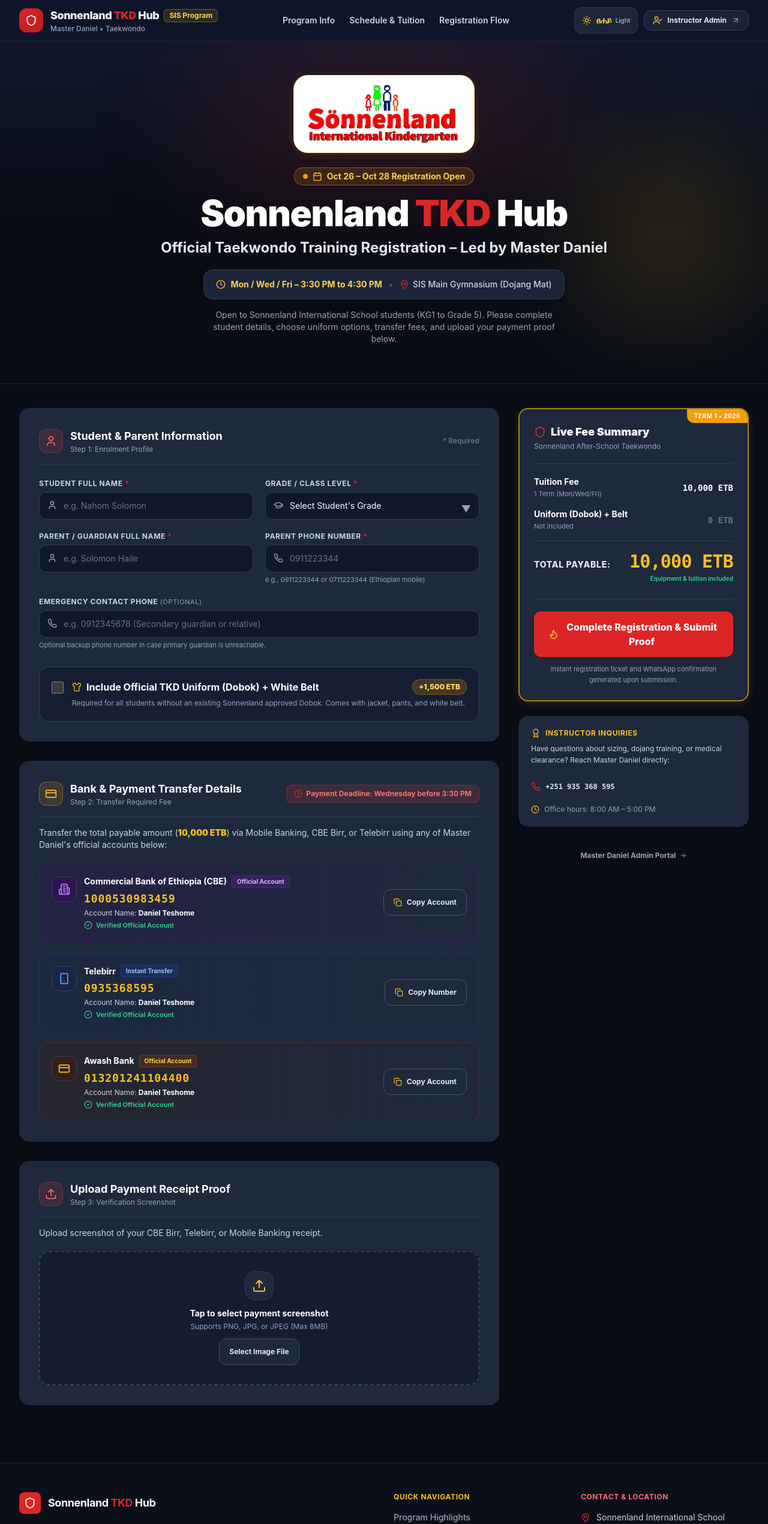
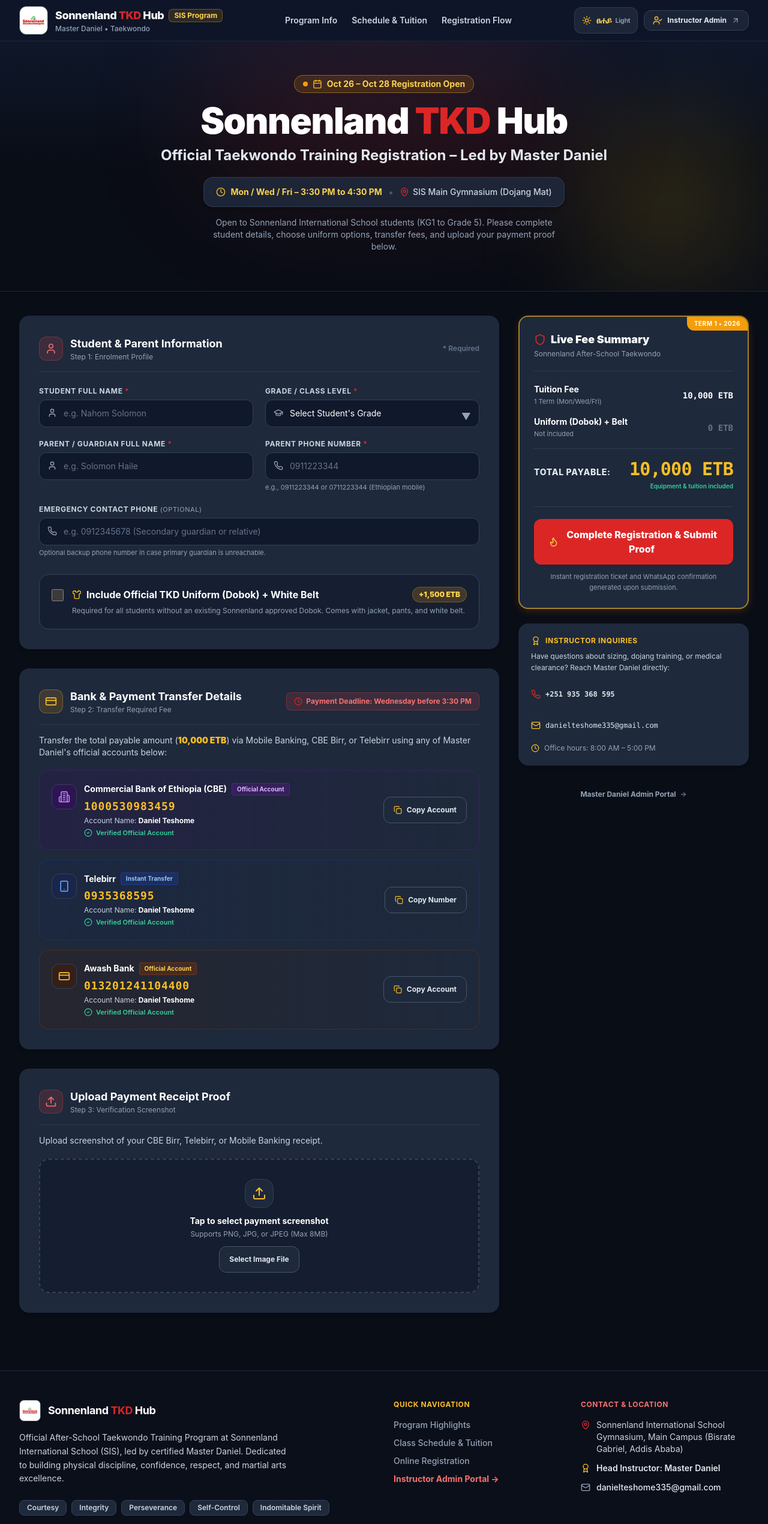
Before and after one commit to danitdk/sonnenland-tkd-hub, a Next.js app: page / in a window 1280 px wide. Shown: the top 2540 px of the page at 60% size. Built offline with nearby package versions, Linux system fonts and the light colour scheme.

Commit message:
feat: add Light and Dark mode theme toggle (sun & moon switcher)

```diff
--- a/src/app/admin/page.js
+++ b/src/app/admin/page.js
@@ -684,9 +684,18 @@
 
             <div className="h-5 w-[1px] bg-slate-200 dark:bg-slate-700 hidden sm:block" />
 
-            <div className="flex items-center gap-2">
-              <div className="flex h-9 w-9 items-center justify-center rounded-xl bg-crimson text-white shadow-sm shrink-0">
-                <Shield className="h-5 w-5" />
+            <div className="flex items-center gap-2.5">
+              <div className="flex h-10 w-10 items-center justify-center rounded-xl bg-white p-1 border border-slate-200 dark:border-slate-700 shadow-sm shrink-0 overflow-hidden">
+                {/* eslint-disable-next-line @next/next/no-img-element */}
+                <img
+                  src="/logo.png"
+                  alt="Sonnenland International School Logo"
+                  className="h-full w-full object-contain"
+                  onError={(e) => {
+                    e.currentTarget.onerror = null;
+                    e.currentTarget.src = "/logo.svg";
+                  }}
+                />
               </div>
               <div className="min-w-0">
                 <h1 className="text-sm sm:text-base font-black text-slate-900 dark:text-white leading-tight truncate">
--- a/src/app/page.js
+++ b/src/app/page.js
@@ -29,7 +29,8 @@
   ArrowRight,
   ExternalLink,
   Flame,
-  Award
+  Award,
+  Mail
 } from "lucide-react";
 
 const GRADES = [
@@ -353,23 +354,6 @@
           <div className="absolute top-1/3 right-10 w-64 h-64 bg-amber-400/10 dark:bg-amber-400/15 blur-[90px] pointer-events-none" />
 
           <div className="relative mx-auto max-w-5xl px-4 sm:px-6 lg:px-8 text-center">
-
-            {/* 1. School Logo in elevated container so it pops in both light and dark modes */}
-            <div className="flex justify-center mb-6">
-              <div className="inline-flex items-center justify-center p-3.5 sm:p-4 rounded-3xl bg-white/95 dark:bg-white shadow-md dark:shadow-glow-gold border border-slate-200 dark:border-amber-400/50 backdrop-blur-sm transition-all hover:scale-105">
-                {/* eslint-disable-next-line @next/next/no-img-element */}
-                <img
-                  src="/logo.png"
-                  alt="Sonnenland International School Logo"
-                  className="h-20 sm:h-24 w-auto object-contain"
-                  onError={(e) => {
-                    e.currentTarget.onerror = null;
-                    e.currentTarget.src = "/logo.svg";
-                  }}
-                />
-              </div>
-            </div>
-
             {/* Registration Status Badge */}
             <div className="inline-flex mb-4">
               <Badge variant="gold" size="md" pulse={true}>
@@ -945,6 +929,13 @@
                       <Phone className="h-4 w-4 text-crimson shrink-0" />
                       <span className="font-mono font-bold">+251 935 368 595</span>
                     </a>
+                    <a
+                      href="mailto:danielteshome335@gmail.com"
+                      className="min-h-[44px] flex items-center gap-2 text-slate-700 dark:text-slate-200 hover:text-crimson font-medium transition-colors"
+                    >
+                      <Mail className="h-4 w-4 text-amber-600 dark:text-amber-400 shrink-0" />
+                      <span className="font-mono font-medium">danielteshome335@gmail.com</span>
+                    </a>
                     <div className="flex items-center gap-2 text-slate-500 dark:text-slate-400">
                       <Clock className="h-3.5 w-3.5 text-amber-600 dark:text-amber-400 shrink-0" />
                       <span>Office hours: 8:00 AM – 5:00 PM</span>
--- a/src/components/Footer.js
+++ b/src/components/Footer.js
@@ -1,5 +1,5 @@
 import Link from "next/link";
-import { Shield, Mail, MapPin, Award } from "lucide-react";
+import { Mail, MapPin, Award } from "lucide-react";
 
 export default function Footer() {
   return (
@@ -9,8 +9,17 @@
           {/* Column 1: Brand & Philosophy */}
           <div className="space-y-4 md:col-span-2">
             <div className="flex items-center gap-3">
-              <div className="flex h-9 w-9 items-center justify-center rounded-lg bg-crimson shadow-sm">
-                <Shield className="h-5 w-5 text-white" />
+              <div className="flex h-9 w-9 items-center justify-center rounded-lg bg-white p-1 border border-slate-200 dark:border-slate-700 shadow-sm shrink-0 overflow-hidden">
+                {/* eslint-disable-next-line @next/next/no-img-element */}
+                <img
+                  src="/logo.png"
+                  alt="Sonnenland International School Logo"
+                  className="h-full w-full object-contain"
+                  onError={(e) => {
+                    e.currentTarget.onerror = null;
+                    e.currentTarget.src = "/logo.svg";
+                  }}
+                />
               </div>
               <span className="text-lg font-bold tracking-tight text-slate-900 dark:text-white">
                 Sonnenland <span className="text-crimson">TKD</span> Hub
@@ -19,21 +28,22 @@
             <p className="text-sm text-slate-600 dark:text-slate-300 max-w-md leading-relaxed">
               Official After-School Taekwondo Training Program at Sonnenland International School (SIS), led by certified Master Daniel. Dedicated to building physical discipline, confidence, respect, and martial arts excellence.
             </p>
+            {/* Clean English-only Tenets */}
             <div className="flex flex-wrap gap-2 pt-2">
-              <span className="rounded-lg bg-white dark:bg-slate-800 px-2.5 py-1 text-xs font-semibold text-slate-700 dark:text-slate-300 border border-slate-200 dark:border-slate-700 shadow-xs">
-                Courtesy • 예의
+              <span className="rounded-lg bg-white dark:bg-slate-800 px-3 py-1 text-xs font-semibold text-slate-700 dark:text-slate-300 border border-slate-200 dark:border-slate-700 shadow-xs">
+                Courtesy
               </span>
-              <span className="rounded-lg bg-white dark:bg-slate-800 px-2.5 py-1 text-xs font-semibold text-slate-700 dark:text-slate-300 border border-slate-200 dark:border-slate-700 shadow-xs">
-                Integrity • 염치
+              <span className="rounded-lg bg-white dark:bg-slate-800 px-3 py-1 text-xs font-semibold text-slate-700 dark:text-slate-300 border border-slate-200 dark:border-slate-700 shadow-xs">
+                Integrity
               </span>
-              <span className="rounded-lg bg-white dark:bg-slate-800 px-2.5 py-1 text-xs font-semibold text-slate-700 dark:text-slate-300 border border-slate-200 dark:border-slate-700 shadow-xs">
-                Perseverance • 인내
+              <span className="rounded-lg bg-white dark:bg-slate-800 px-3 py-1 text-xs font-semibold text-slate-700 dark:text-slate-300 border border-slate-200 dark:border-slate-700 shadow-xs">
+                Perseverance
               </span>
-              <span className="rounded-lg bg-white dark:bg-slate-800 px-2.5 py-1 text-xs font-semibold text-slate-700 dark:text-slate-300 border border-slate-200 dark:border-slate-700 shadow-xs">
-                Self-Control • 극기
+              <span className="rounded-lg bg-white dark:bg-slate-800 px-3 py-1 text-xs font-semibold text-slate-700 dark:text-slate-300 border border-slate-200 dark:border-slate-700 shadow-xs">
+                Self-Control
               </span>
-              <span className="rounded-lg bg-white dark:bg-slate-800 px-2.5 py-1 text-xs font-semibold text-slate-700 dark:text-slate-300 border border-slate-200 dark:border-slate-700 shadow-xs">
-                Indomitable Spirit • 백절불굴
+              <span className="rounded-lg bg-white dark:bg-slate-800 px-3 py-1 text-xs font-semibold text-slate-700 dark:text-slate-300 border border-slate-200 dark:border-slate-700 shadow-xs">
+                Indomitable Spirit
               </span>
             </div>
           </div>
@@ -83,7 +93,12 @@
               </li>
               <li className="flex items-center gap-2.5">
                 <Mail className="h-4 w-4 text-slate-400 shrink-0" />
-                <span>sonnenlandprimary@gmail.com</span>
+                <a
+                  href="mailto:danielteshome335@gmail.com"
+                  className="font-medium text-slate-700 dark:text-slate-200 hover:text-crimson dark:hover:text-amber-400 transition-colors underline-offset-2 hover:underline"
+                >
+                  danielteshome335@gmail.com
+                </a>
               </li>
             </ul>
           </div>
--- a/src/components/Navbar.js
+++ b/src/components/Navbar.js
@@ -2,7 +2,7 @@
 
 import { useState } from "react";
 import Link from "next/link";
-import { Shield, UserCheck, Menu, X, ArrowUpRight } from "lucide-react";
+import { UserCheck, Menu, X, ArrowUpRight } from "lucide-react";
 import ThemeToggle from "@/components/ThemeToggle";
 
 export default function Navbar() {
@@ -10,11 +10,21 @@
 
   return (
     <header className="sticky top-0 z-50 w-full border-b border-slate-200 dark:border-slate-800 bg-white/95 dark:bg-[#0F172A]/95 backdrop-blur-md shadow-sm transition-colors duration-200">
-      <div className="mx-auto flex max-w-7xl items-center justify-between px-4 py-3 sm:px-6 lg:px-8">
+      <div className="mx-auto flex max-w-7xl items-center justify-between px-4 py-2.5 sm:px-6 lg:px-8">
         {/* Brand Logo & School Affiliation */}
-        <Link href="/" className="flex items-center gap-3 group">
-          <div className="flex h-10 w-10 items-center justify-center rounded-xl bg-gradient-to-br from-crimson to-crimson-dark shadow-sm transition-transform group-hover:scale-105">
-            <Shield className="h-5 w-5 text-white" />
+        <Link href="/" className="flex items-center gap-2.5 sm:gap-3 group">
+          {/* Official Sönnenland School Logo properly placed in header slot */}
+          <div className="flex h-11 w-11 sm:h-12 sm:w-12 items-center justify-center rounded-xl bg-white p-1 border border-slate-200 dark:border-slate-700 shadow-sm transition-transform group-hover:scale-105 shrink-0 overflow-hidden">
+            {/* eslint-disable-next-line @next/next/no-img-element */}
+            <img
+              src="/logo.png"
+              alt="Sonnenland International School Logo"
+              className="h-full w-full object-contain"
+              onError={(e) => {
+                e.currentTarget.onerror = null;
+                e.currentTarget.src = "/logo.svg";
+              }}
+            />
           </div>
           <div>
             <div className="flex items-center gap-2">
```
